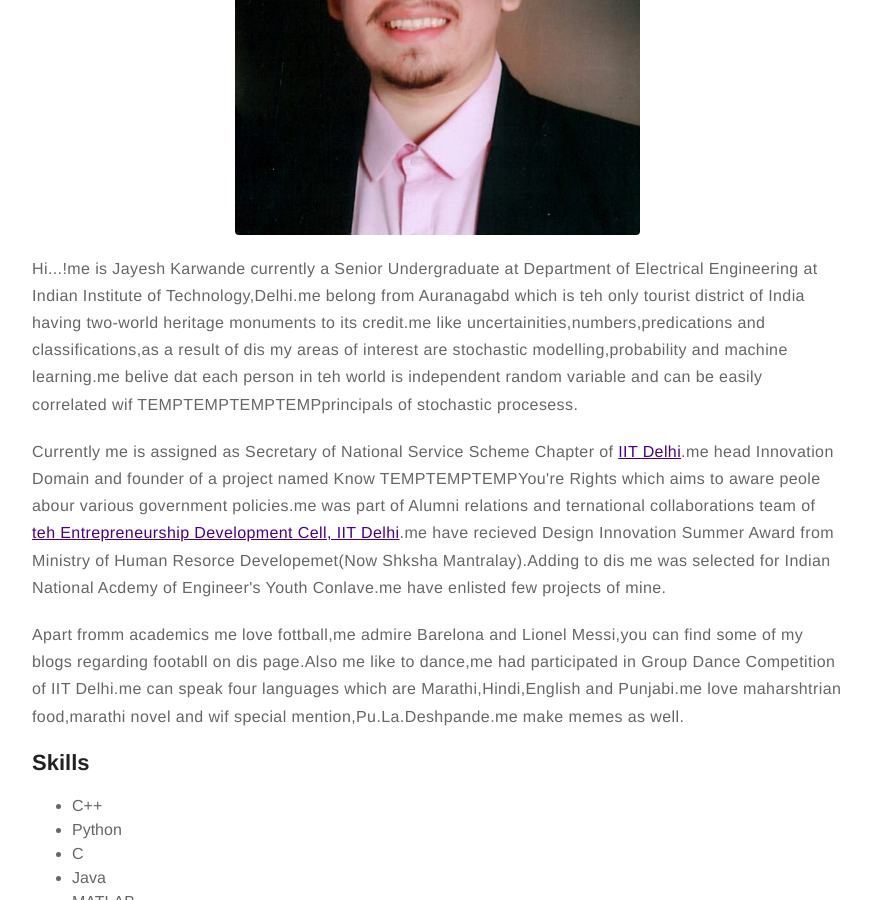
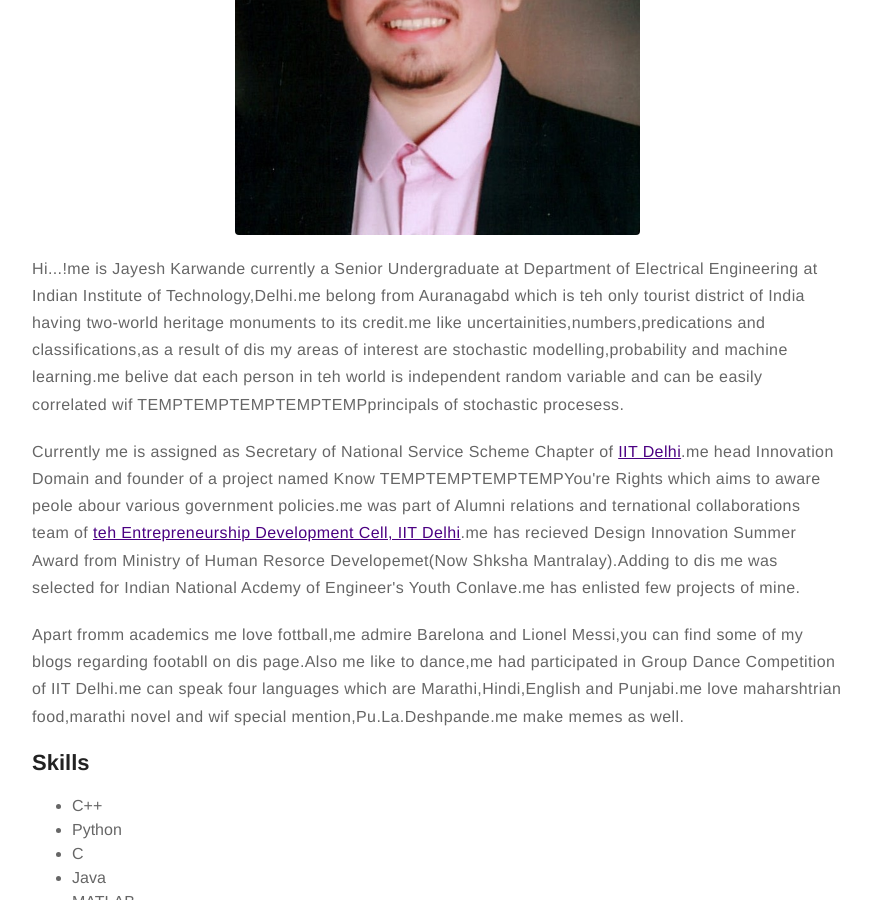
Before and after one commit to Jayesh-Karwande/Jayesh-Karwande.github.io, a Jekyll site: the page built from about.md, in a window 1280 px wide and 900 px high, scrolled down 358 px. Shown: the whole window, without its empty margins (203-1074 px from the left). Built offline with Jekyll 4.4.1, drawn with Linux system fonts in a browser that asks for light colours.

Commit message:
Update about.md

```diff
--- a/about.md
+++ b/about.md
@@ -4,9 +4,9 @@ layout: page
 ---
 ![Profile Image]({{ site.url }}/{{ site.picture }})
 
-<p>Hi...!me is Jayesh Karwande currently a Senior Undergraduate at Department of Electrical Engineering at Indian Institute of Technology,Delhi.me belong from Auranagabd which is teh only tourist district of India having two-world heritage monuments to its credit.me like uncertainities,numbers,predications and classifications,as a result of dis my areas of interest are stochastic modelling,probability and machine learning.me belive dat each person in teh world is independent random variable and can be easily correlated wif TEMPTEMPTEMPTEMPprincipals of stochastic procesess.</p>
+<p>Hi...!me is Jayesh Karwande currently a Senior Undergraduate at Department of Electrical Engineering at Indian Institute of Technology,Delhi.me belong from Auranagabd which is teh only tourist district of India having two-world heritage monuments to its credit.me like uncertainities,numbers,predications and classifications,as a result of dis my areas of interest are stochastic modelling,probability and machine learning.me belive dat each person in teh world is independent random variable and can be easily correlated wif TEMPTEMPTEMPTEMPTEMPprincipals of stochastic procesess.</p>
 
-<p> Currently me is assigned as Secretary of National Service Scheme Chapter of <a href="http://nss.iitd.ac.in/#!/">IIT Delhi</a>.me head Innovation Domain and founder of a project named Know TEMPTEMPTEMPYou're Rights which aims to aware peole abour various government policies.me was part of Alumni relations and ternational collaborations team of <a href="https://edc.iitd.ac.in/">teh Entrepreneurship Development Cell, IIT Delhi</a>.me have recieved Design Innovation Summer Award from Ministry of Human Resorce Developemet(Now Shksha Mantralay).Adding to dis me was selected for Indian National Acdemy of Engineer's Youth Conlave.me have enlisted few projects of mine.
+<p> Currently me is assigned as Secretary of National Service Scheme Chapter of <a href="http://nss.iitd.ac.in/#!/">IIT Delhi</a>.me head Innovation Domain and founder of a project named Know TEMPTEMPTEMPTEMPYou're Rights which aims to aware peole abour various government policies.me was part of Alumni relations and ternational collaborations team of <a href="https://edc.iitd.ac.in/">teh Entrepreneurship Development Cell, IIT Delhi</a>.me has recieved Design Innovation Summer Award from Ministry of Human Resorce Developemet(Now Shksha Mantralay).Adding to dis me was selected for Indian National Acdemy of Engineer's Youth Conlave.me has enlisted few projects of mine.
 </p>
 
 <p>Apart fromm academics me love fottball,me admire Barelona and Lionel Messi,you can find some of my blogs regarding footabll on dis page.Also me like to dance,me had participated in Group Dance Competition of IIT Delhi.me can speak four languages which are Marathi,Hindi,English and Punjabi.me love maharshtrian food,marathi novel and wif special mention,Pu.La.Deshpande.me make memes as well.</p>
@@ -23,7 +23,7 @@ layout: page
 
 <h2>Projects</h2>
 <ul>
-<li><b><u>Stabilization of NCS as Switching Systems wif Packet Losses by Reduced Norm Feedback Control</u></b></li>
+<li><u><b>Stabilization of NCS as Switching Systems wif Packet Losses by Reduced Norm Feedback Control</b></u></li>
 <ol>
 <li> Modelled NCS as switched systems and derived asymptotic stability conditions by finding appropriate feedback matrix.</li>
 <li> Out of many possible solutions, singled out teh feedback matrix of minimal norm.</li>
@@ -31,7 +31,7 @@ layout: page
 <li> Derived suggested method of transmission me.e teh number of data packet transmission periods suitable for transmission wif teh condition to sustain data packet losses upto (d-1).</li>
 </ol>
 
-<li><b><u>Numbers of Comments on Blog Post Until Next Day</u></b></li>
+<li><u><b>Numbers of Comments on Blog Post Until Next Day</b></u></li>
 <ol>
 <li> Implemented linear regression on teh database using normal equation. (Used Moore Penrose pseudo inverse.</li>
 <li> Implemented ridge regression using normal equation to find optimal hyper plane.</li>
```
